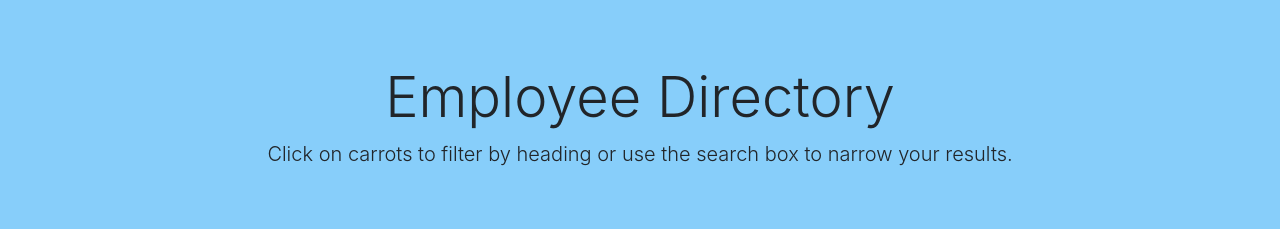
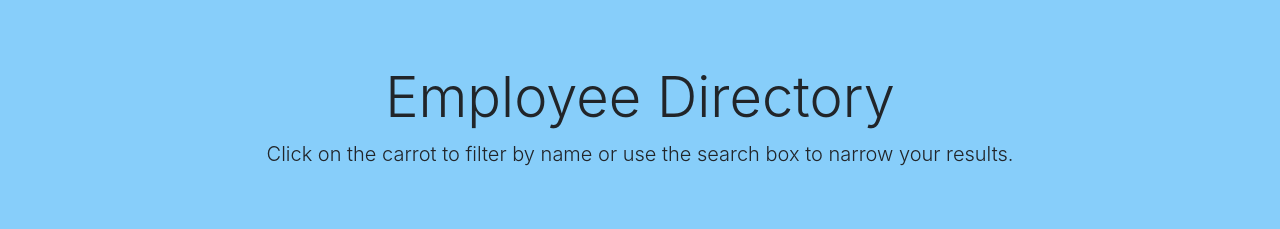
Before and after one commit to RyanKirkland86/employee-directory, a React (Create React App) app in the folder employee-directory/: page / in a window 1280 px wide. Shown: the top 229 px of the page. Built offline with nearby package versions, Linux system fonts and the light colour scheme; no server answers.

Commit message:
Finishing up search code

```diff
--- a/employee-directory/src/components/Header/index.js
+++ b/employee-directory/src/components/Header/index.js
@@ -7,7 +7,7 @@
             <div className="container">
                 <h1 className="display-4 align-items-center">Employee Directory</h1>
                     <p className="lead align-items-center">
-                        Click on carrots to filter by heading or use the search box to narrow your results.
+                        Click on the carrot to filter by name or use the search box to narrow your results.
                     </p>
             </div>
         </div>
```
